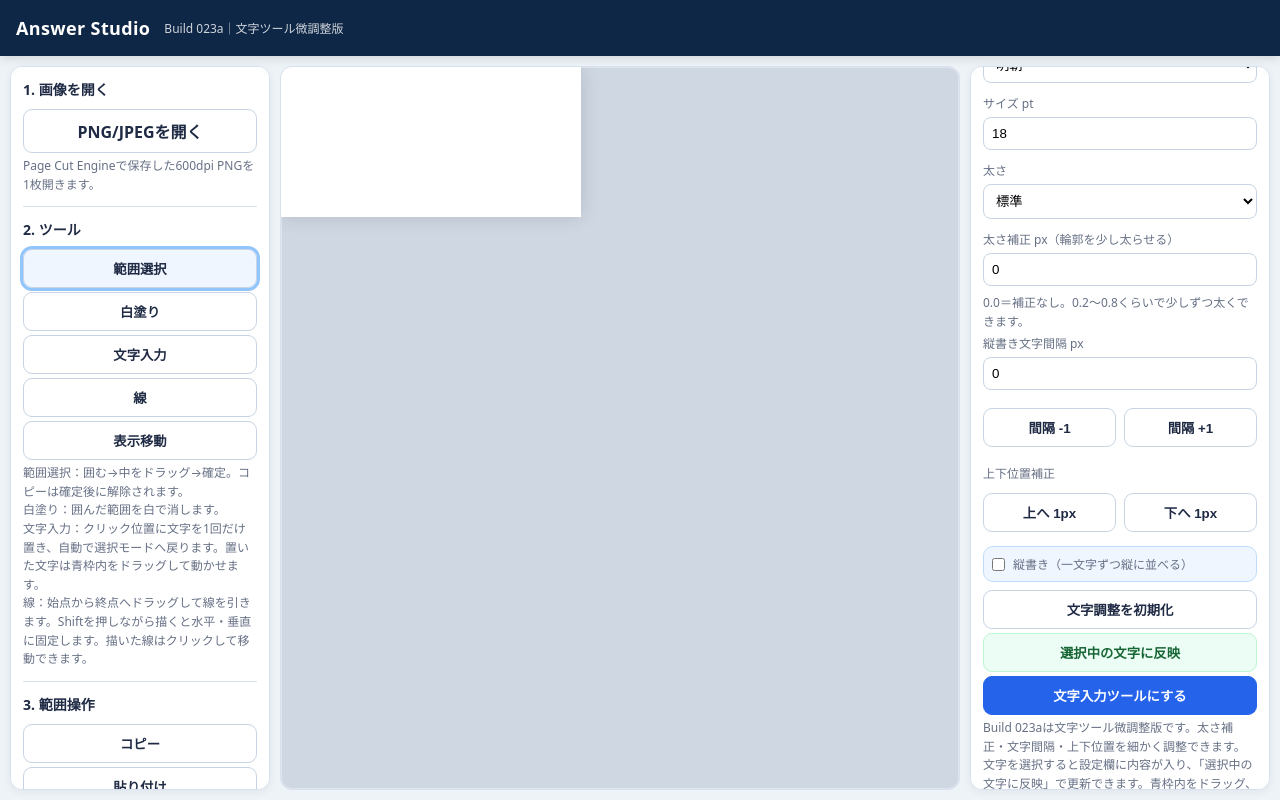
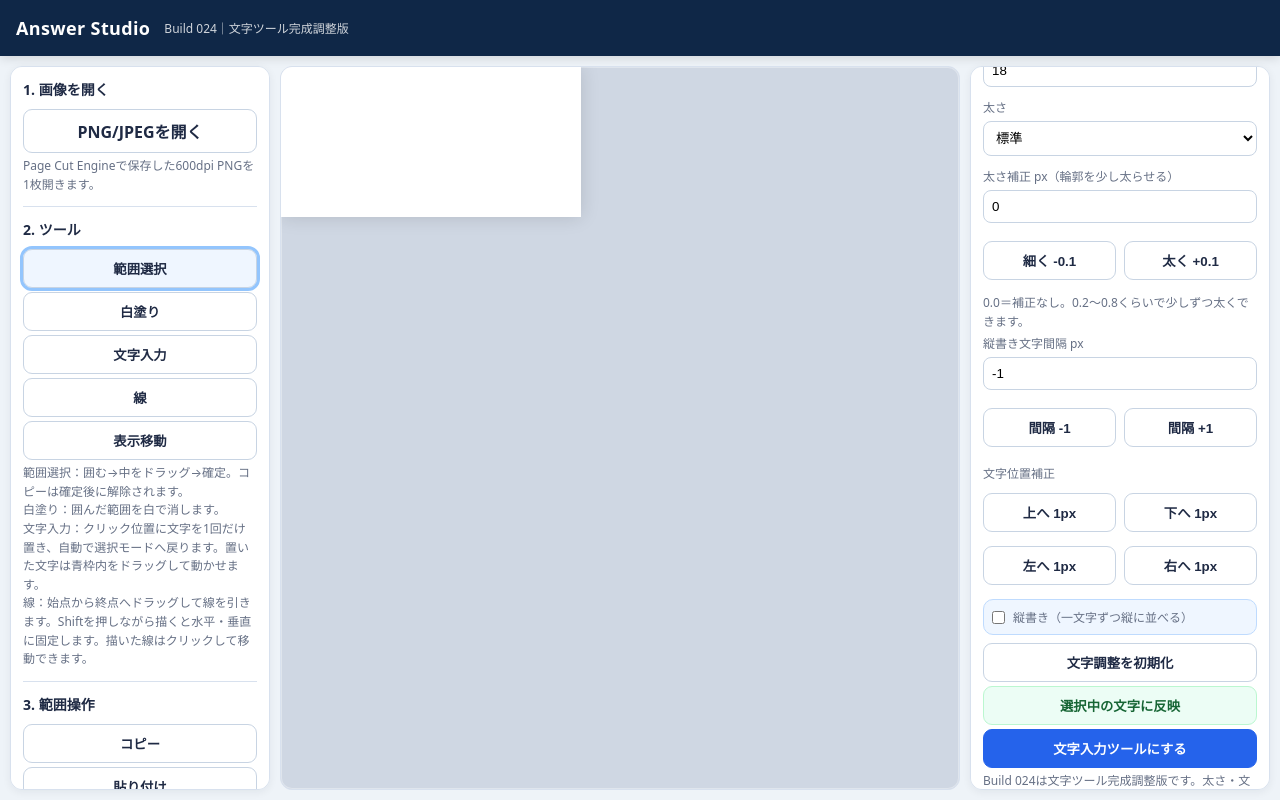
Before and after one commit to gudafutanu-ship-it/AnswerStudio, a plain HTML site: page index.html in a window 1280 px wide. Both pictures are taken after a click on the button "間隔 -1". Drawn offline with Linux system fonts and the light colour scheme.

Commit message:
Update index.html

```diff
--- a/index.html
+++ b/index.html
@@ -3,7 +3,7 @@
 <head>
 <meta charset="utf-8" />
 <meta name="viewport" content="width=device-width,initial-scale=1" />
-<title>Answer Studio Build 023a - 文字ツール微調整版</title>
+<title>Answer Studio Build 024 - 文字ツール完成調整版</title>
 <style>
   :root{--bg:#eef3f8;--panel:#ffffff;--ink:#172033;--muted:#667085;--blue:#2563eb;--line:#d8e1ee;--green:#16a34a;--red:#ef4444;}
   *{box-sizing:border-box} body{margin:0;font-family:system-ui,-apple-system,"Segoe UI","Yu Gothic",Meiryo,sans-serif;background:var(--bg);color:var(--ink)}
@@ -30,7 +30,7 @@
 </style>
 </head>
 <body>
-<header><h1>Answer Studio</h1><span class="tag">Build 023a｜文字ツール微調整版</span></header>
+<header><h1>Answer Studio</h1><span class="tag">Build 024｜文字ツール完成調整版</span></header>
 <div class="app">
   <aside class="panel left">
     <div class="section">
@@ -98,16 +98,18 @@
       <label class="small">サイズ pt</label><input id="fontSize" type="number" value="18" step="0.5">
       <label class="small">太さ</label><select id="fontWeight"><option value="300">細い</option><option value="400" selected>標準</option><option value="500">少し太い</option><option value="600">やや太い</option><option value="700">太い</option><option value="900">極太</option></select>
       <label class="small">太さ補正 px（輪郭を少し太らせる）</label><input id="strokeWidth" type="number" value="0" min="0" max="3" step="0.1">
+      <div style="display:grid;grid-template-columns:1fr 1fr;gap:8px;margin:6px 0 10px"><button id="strokeMinus">細く -0.1</button><button id="strokePlus">太く +0.1</button></div>
       <div class="hint">0.0＝補正なし。0.2〜0.8くらいで少しずつ太くできます。</div>
       <label class="small">縦書き文字間隔 px</label><input id="charGap" type="number" value="0" step="0.5">
       <div style="display:grid;grid-template-columns:1fr 1fr;gap:8px;margin:6px 0 10px"><button id="gapMinus">間隔 -1</button><button id="gapPlus">間隔 +1</button></div>
-      <label class="small">上下位置補正</label>
-      <div style="display:grid;grid-template-columns:1fr 1fr;gap:8px;margin:6px 0 10px"><button id="textUp">上へ 1px</button><button id="textDown">下へ 1px</button></div>
+      <label class="small">文字位置補正</label>
+      <div style="display:grid;grid-template-columns:1fr 1fr;gap:8px;margin:6px 0 6px"><button id="textUp">上へ 1px</button><button id="textDown">下へ 1px</button></div>
+      <div style="display:grid;grid-template-columns:1fr 1fr;gap:8px;margin:6px 0 10px"><button id="textLeft">左へ 1px</button><button id="textRight">右へ 1px</button></div>
       <label class="small" style="display:flex;align-items:center;gap:8px;margin:6px 0 8px;padding:8px;border:1px solid #bfdbfe;background:#eff6ff;border-radius:10px"><input id="verticalText" type="checkbox" style="width:auto;margin:0"> 縦書き（一文字ずつ縦に並べる）</label>
       <button id="resetTextAdjust">文字調整を初期化</button>
       <button id="applyTextBtn" class="ok">選択中の文字に反映</button>
       <button id="addTextMode" class="primary">文字入力ツールにする</button>
-      <div class="hint">Build 023aは文字ツール微調整版です。太さ補正・文字間隔・上下位置を細かく調整できます。文字を選択すると設定欄に内容が入り、「選択中の文字に反映」で更新できます。青枠内をドラッグ、矢印キーで1px移動、Shift＋矢印で10px移動、Deleteで削除できます。</div>
+      <div class="hint">Build 024は文字ツール完成調整版です。太さ・文字間隔・上下左右位置をボタンで細かく調整できます。文字を選択すると設定欄に内容が入り、「選択中の文字に反映」で更新できます。青枠内をドラッグ、矢印キーで1px移動、Shift＋矢印で10px移動、Deleteで削除できます。</div>
     </div>
     <div class="section">
       <h2>保存</h2>
@@ -310,8 +312,37 @@
   function pasteAtOffset(){ if(!clip) return; const x=selection?selection.x+20:20, y=selection?selection.y+20:20; floating={data:clip.data,x,y,w:clip.w,h:clip.h,origX:x,origY:y,visible:true}; selection={x,y,w:clip.w,h:clip.h}; status.textContent='貼り付けました。ドラッグして位置を調整し、確定してください'; drawOverlay(); }
 
   document.getElementById('applyTextBtn').onclick=applyTextPanel;
+  document.getElementById('resetTextAdjust').onclick=()=>{
+    document.getElementById('strokeWidth').value=0;
+    document.getElementById('charGap').value=0;
+    if(activeText){ activeText.strokeWidth=0; activeText.charGap=0; status.textContent='文字調整を初期化しました'; drawOverlay(); }
+  };
   document.getElementById('toolSelect').onclick=()=>setMode('select'); document.getElementById('toolWhite').onclick=()=>setMode('white'); document.getElementById('toolText').onclick=()=>setMode('text'); document.getElementById('toolLine').onclick=()=>setMode('line'); document.getElementById('toolPan').onclick=()=>setMode('pan'); document.getElementById('addTextMode').onclick=()=>setMode('text'); document.getElementById('addLineMode').onclick=()=>setMode('line');
 
+  function updateStroke(delta){
+    const el=document.getElementById('strokeWidth');
+    let v=parseFloat(el.value||0)+delta; v=Math.max(0,Math.min(3,Math.round(v*10)/10));
+    el.value=v;
+    if(activeText){ activeText.strokeWidth=v; status.textContent='文字の太さ補正を '+v+'px にしました'; drawOverlay(); }
+  }
+  function updateGap(delta){
+    const el=document.getElementById('charGap');
+    let v=parseFloat(el.value||0)+delta; v=Math.round(v*10)/10;
+    el.value=v;
+    if(activeText){ activeText.charGap=v; status.textContent='文字間隔を '+v+'px にしました'; drawOverlay(); }
+  }
+  function moveActiveText(dx,dy){
+    if(!activeText){ status.textContent='移動する文字をクリックして選択してください'; return; }
+    activeText.x+=dx; activeText.y+=dy; syncTextPanel(activeText); drawOverlay();
+  }
+  document.getElementById('strokeMinus').onclick=()=>updateStroke(-0.1);
+  document.getElementById('strokePlus').onclick=()=>updateStroke(0.1);
+  document.getElementById('gapMinus').onclick=()=>updateGap(-1);
+  document.getElementById('gapPlus').onclick=()=>updateGap(1);
+  document.getElementById('textUp').onclick=()=>moveActiveText(0,-1);
+  document.getElementById('textDown').onclick=()=>moveActiveText(0,1);
+  document.getElementById('textLeft').onclick=()=>moveActiveText(-1,0);
+  document.getElementById('textRight').onclick=()=>moveActiveText(1,0);
   document.getElementById('strokeWidth').addEventListener('input',()=>{ if(activeText){ activeText.strokeWidth=parseFloat(document.getElementById('strokeWidth').value||0); drawOverlay(); } });
   document.getElementById('charGap').addEventListener('input',()=>{ if(activeText){ activeText.charGap=parseFloat(document.getElementById('charGap').value||0); drawOverlay(); } });
   document.getElementById('fontSize').addEventListener('input',()=>{ if(activeText){ activeText.size=parseFloat(document.getElementById('fontSize').value||18)*96/72; drawOverlay(); } });
```
